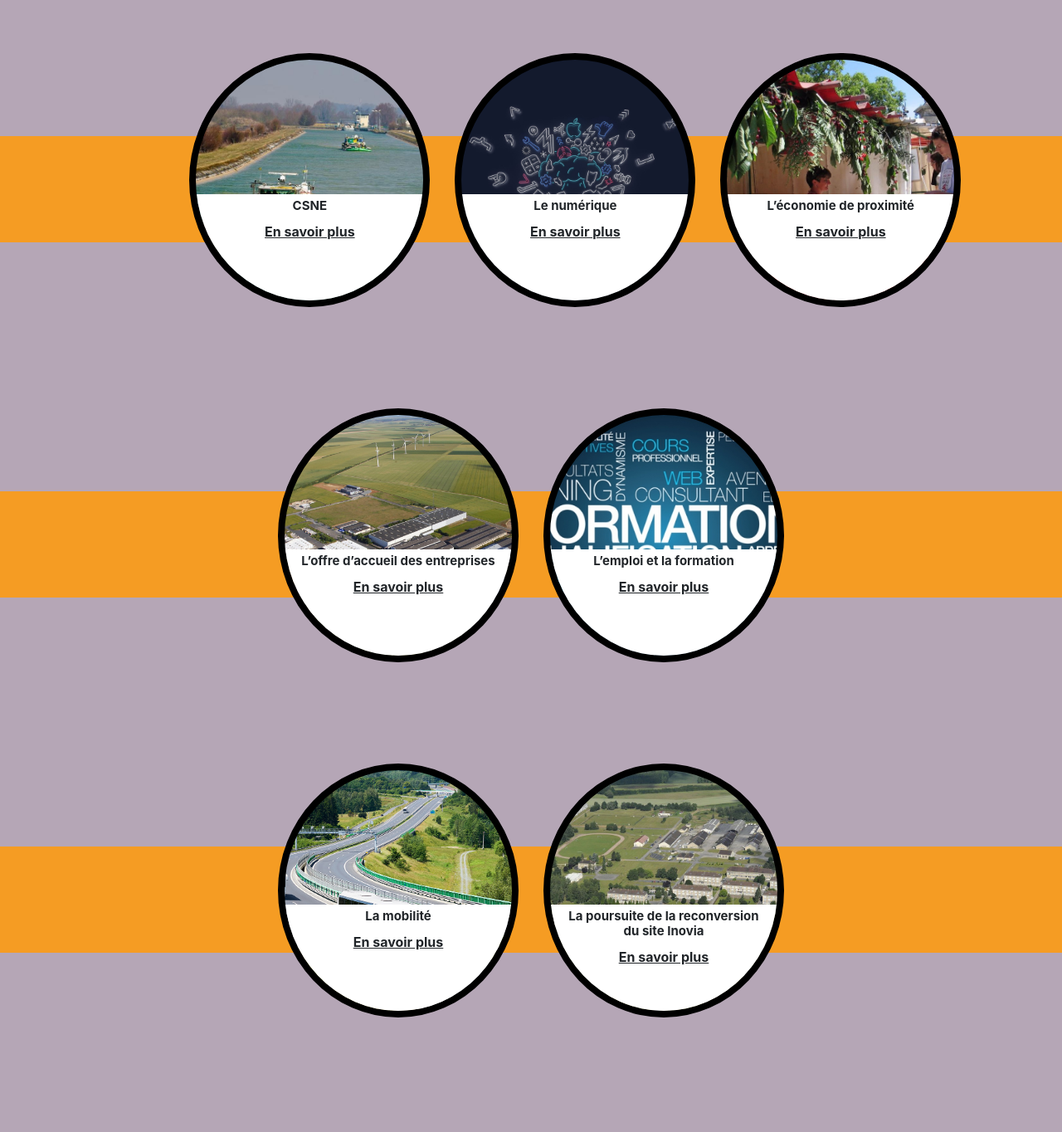
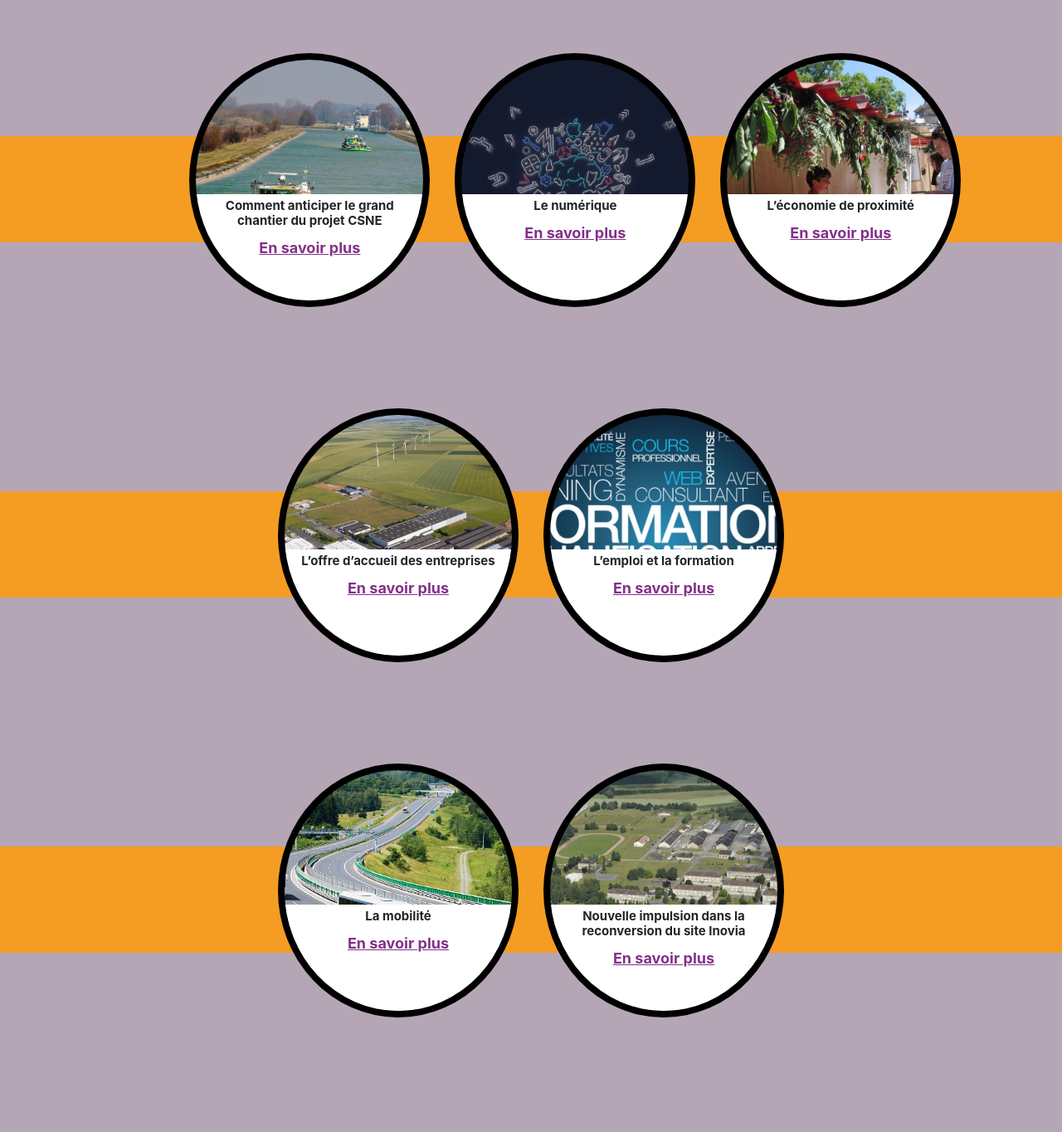
Before and after one commit to PierreSchuvey/finalAct, a PHP site: page /themes.php in a window 1280 px wide. Shown: the part 370-1734 px from the top of the page at 83% size. Run offline with PHP 8.4, Linux system fonts and the light colour scheme.

Commit message:
Changement

```diff
--- a/assets/css/themes.css
+++ b/assets/css/themes.css
@@ -171,6 +171,8 @@ h1{
   text-decoration: underline;
   margin-top: 20px;
   font-weight: bold;
+  color: #833089;
+  font-size: 18px;
 }
 
 .firstPlace{
--- a/index.php
+++ b/index.php
@@ -12,7 +12,7 @@
   <link href="assets/css/bootstrap.css" rel="stylesheet" type="text/css" />
   <link href="assets/css/animate.css" rel="stylesheet" type="text/css" />
   <link href="assets/css/main.css" rel="stylesheet" type="text/css" />
-  <link href="https://fonts.googleapis.com/css?family=Raleway" rel="stylesheet">
+  <link href="https://fonts.googleapis.com/css?family=Raleway:400,700&display=swap" rel="stylesheet">
   <script src="https://code.jquery.com/jquery-3.2.1.slim.min.js" integrity="sha384-KJ3o2DKtIkvYIK3UENzmM7KCkRr/rE9/Qpg6aAZGJwFDMVNA/GpGFF93hXpG5KkN" crossorigin="anonymous"></script>
 </head>
 <body>
@@ -27,14 +27,14 @@
             <div class="col-sm-12 col-md-6 col-xl-6 firtsPart">
               <div class="row">
                 <div class="col-12">
-                  <img id="logo" src="assets/images/logoTransV2.png">
+                  <img id="logo" src="assets/images/logo.jpg">
                 </div>
               </div>
               <div class="row">
                 <div id="bands" class="col-xs-12 col-sm-12 col-md-12 col-lg-12 col-xl-12">
                   <div class="row">
                     <div class="col-xl-12">
-                      <p class="titleNight">Les assises du Noyonnais</p>
+                      <p class="titleNight">Les assises de l'économie et de l'emploi du pays Noyonnais</p>
                     </div>
                   </div>
                   <div class="row">
--- a/themes.php
+++ b/themes.php
@@ -65,7 +65,7 @@
             <div class="col-8 offset-2 col-sm-5 offset-sm-4 col-md-4 offset-md-0 col-lg-4 offset-lg-0 col-xl-3 offset-xl-2" id="theme2">
               <div  class="ratio img-responsive img-circle" style="background-image: url('assets/images/csne.jpg');" data-toggle="modal" data-target="#exampleModal">
                 <div class="caption">
-                  <h2>CSNE</h2>
+                  <h2>Comment anticiper le grand chantier du projet CSNE</h2>
                   <p>
                     En savoir plus
                   </p>
@@ -76,7 +76,7 @@
                 <div class="modal-dialog modal-dialog-centered modal-lg" role="document">
                   <div class="modal-content">
                     <div class="modal-header">
-                      <h5 class="modal-title" id="exampleModalLabel">CSNE : Optimisation des retombées du projet (activité économique et emploi)</h5>
+                      <h5 class="modal-title" id="exampleModalLabel">Comment anticiper le grand chantier du projet CSNE</h5>
                       <button type="button" class="close" data-dismiss="modal" aria-label="Close">
                         <span aria-hidden="true">&times;</span>
                       </button>
@@ -273,7 +273,7 @@ complémentaires.
             <div class="col-8 col-sm-5 offset-sm-4 col-md-4 col-lg-4 col-xl-3  offset-2 offset-md-0" id="theme1">
               <div  class="ratio img-responsive img-circle" style="background-image: url('assets/images/inovia.jpg');" data-toggle="modal" data-target="#Modal8">
                 <div class="caption">
-                  <h2>La poursuite de la reconversion du site Inovia</h2>
+                  <h2>Nouvelle impulsion dans la reconversion du site Inovia</h2>
                   <p>
                     En savoir plus
                   </p>
@@ -284,7 +284,7 @@ complémentaires.
                 <div class="modal-dialog modal-dialog-centered modal-lg" role="document">
                   <div class="modal-content">
                     <div class="modal-header">
-                      <h5 class="modal-title" id="exampleModalLabel">La poursuite de la reconversion du site Inovia</h5>
+                      <h5 class="modal-title" id="exampleModalLabel">Nouvelle impulsion dans la reconversion du site Inovia</h5>
                       <button type="button" class="close" data-dismiss="modal" aria-label="Close">
                         <span aria-hidden="true">&times;</span>
                       </button>
```
Also changed, not shown: assets/css/atelier.css (+13 -0 lines), assets/css/main.css (+9 -3 lines), ateliers.php (+13 -1 lines).
